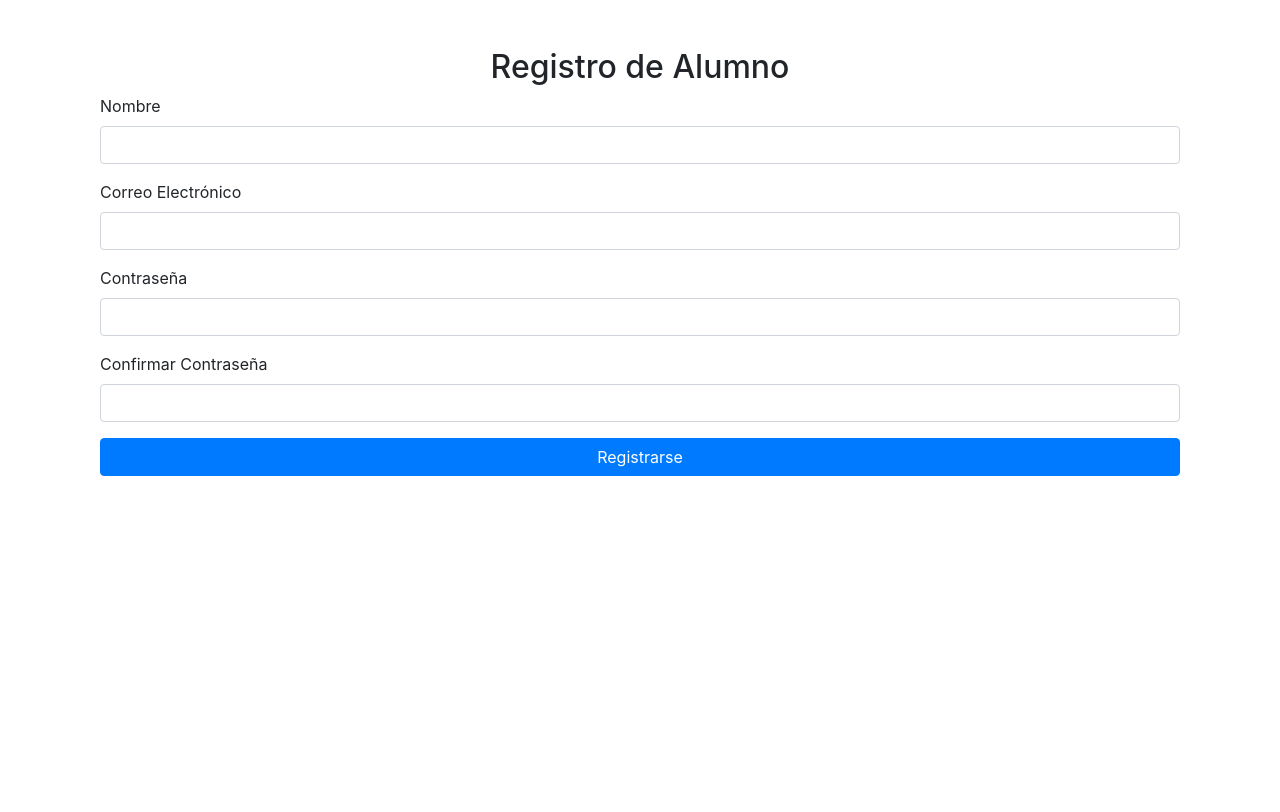
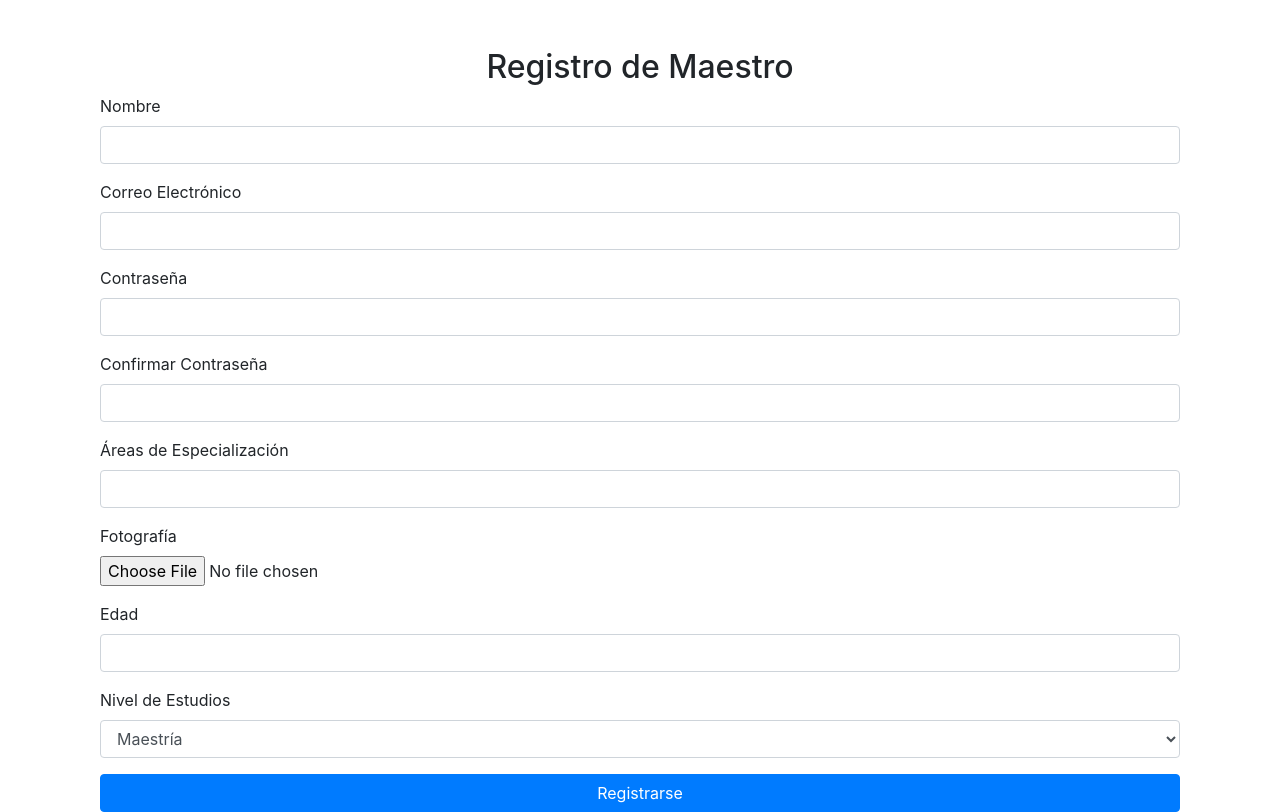
Before and after one commit to DanielAlcaraz117/Mi_proyecto, a Flask app: page /registro_alumno in a window 1280 px wide. Before the commit the page ends 476 px from the top, so only its background shows below. Run offline with Flask 3, Linux system fonts and the light colour scheme; some libraries are stand-ins or nearby versions.

```diff
--- a/ProyectoWeb/templates/registro_alumno.html
+++ b/ProyectoWeb/templates/registro_alumno.html
@@ -7,11 +7,12 @@
 <div class="container mt-5">
     <!-- Contenedor principal con margen superior -->
 
-    <h2 class="text-center">Registro de Alumno</h2>
-    <!-- Título centrado para la sección de registro de alumno -->
+    <h2 class="text-center">Registro de Maestro</h2>
+    <!-- Título centrado para la sección de registro de maestro -->
 
-    <form method="POST" action="{{ url_for('registro_alumno') }}">
-        <!-- Formulario para el registro de alumno, enviando los datos mediante el método POST a la ruta 'registro_alumno' -->
+    <form method="POST" action="{{ url_for('registro_maestro') }}" enctype="multipart/form-data">
+        <!-- Formulario para el registro de maestro, enviando los datos mediante POST a la ruta 'registro_maestro'
+             con 'enctype' para admitir archivos de carga -->
 
         <div class="form-group">
             <!-- Grupo de formulario para el campo de nombre -->
@@ -53,10 +54,73 @@
             <!-- Campo de entrada para confirmar la contraseña, obligatorio y con estilo de formulario -->
         </div>
 
+        <div class="form-group">
+            <!-- Grupo de formulario para el campo de especialización -->
+
+            <label for="especializacion">Áreas de Especialización</label>
+            <!-- Etiqueta para el campo de especialización -->
+
+            <input type="text" class="form-control" id="especializacion" name="especializacion" required>
+            <!-- Campo de entrada para las áreas de especialización del maestro, obligatorio y con estilo de formulario -->
+        </div>
+
+        <div class="form-group">
+            <!-- Grupo de formulario para el campo de fotografía -->
+
+            <label for="foto">Fotografía</label>
+            <!-- Etiqueta para el campo de fotografía -->
+
+            <input type="file" class="form-control-file" id="foto" name="foto">
+            <!-- Campo de entrada para la carga de fotografía, permite seleccionar un archivo -->
+        </div>
+
+        <div class="form-group">
+            <!-- Grupo de formulario para el campo de edad -->
+
+            <label for="edad">Edad</label>
+            <!-- Etiqueta para el campo de edad -->
+
+            <input type="number" class="form-control" id="edad" name="edad" required>
+            <!-- Campo de entrada para la edad, obligatorio y con estilo de formulario -->
+        </div>
+
+        <div class="form-group">
+            <!-- Grupo de formulario para el campo de nivel de estudios -->
+
+            <label for="nivel">Nivel de Estudios</label>
+            <!-- Etiqueta para el campo de nivel de estudios -->
+
+            <select class="form-control" id="nivel" name="nivel">
+                <!-- Menú desplegable para seleccionar el nivel de estudios -->
+
+                <option value="maestria">Maestría</option>
+                <!-- Opción de nivel de estudios: Maestría -->
+
+                <option value="doctorado">Doctorado</option>
+                <!-- Opción de nivel de estudios: Doctorado -->
+            </select>
+        </div>
+
         <button type="submit" class="btn btn-primary btn-block">Registrarse</button>
-        <!-- Botón para enviar el formulario de registro, con estilo primario y ocupando todo el ancho del contenedor -->
+        <!-- Botón para enviar el formulario de registro, con estilo primario y bloque completo -->
     </form>
 </div>
 
 {% endblock %}
-<!-- Fin del bloque de contenido personalizado -->
+
+{% block scripts %}
+<script>
+document.addEventListener('DOMContentLoaded', function() {
+    const form = document.querySelector('form');
+    const password = document.getElementById('password');
+    const confirmPassword = document.getElementById('confirm_password');
+
+    form.addEventListener('submit', function(event) {
+        if (password.value !== confirmPassword.value) {
+            event.preventDefault();
+            alert('Las contraseñas no coinciden.');
+        }
+    });
+});
+</script>
+{% endblock %}
```
